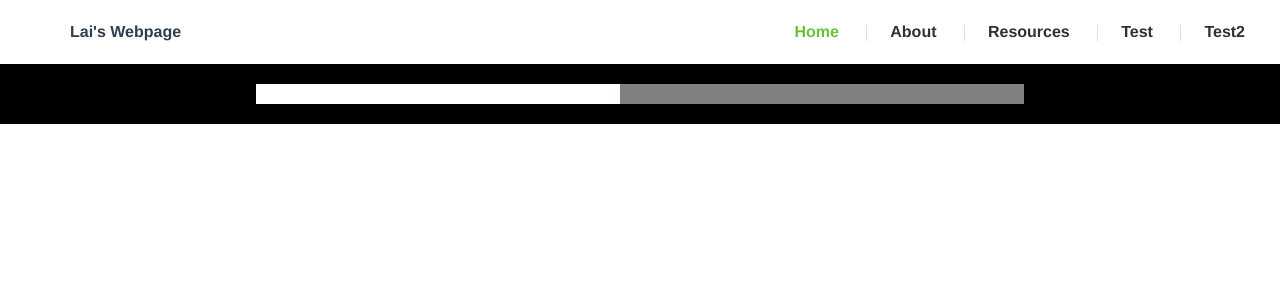
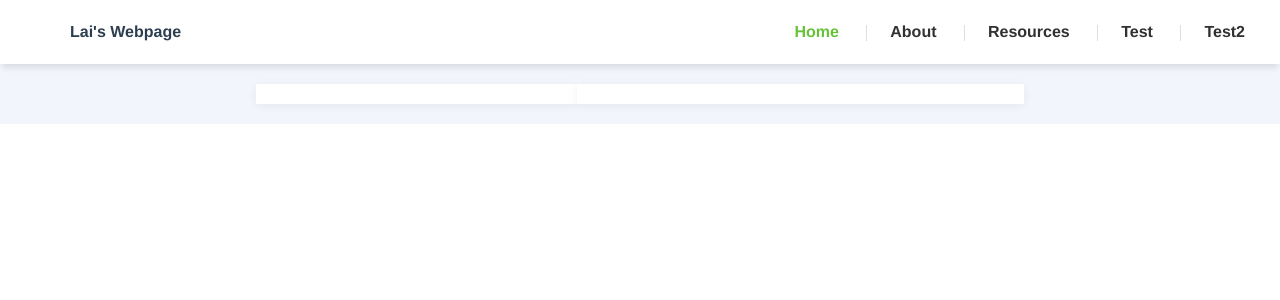
Before and after one commit to AndyPhoenix9879/iris, a Vue app: page /home in a window 1280 px wide. Shown: the top 300 px of the page. Built offline with nearby package versions, Linux system fonts and the light colour scheme.

Commit message:
Design template changes (CSS only tbh only)

```diff
--- a/src/views/Home.vue
+++ b/src/views/Home.vue
@@ -1,5 +1,6 @@
 <template>
 <div class="bg">
+
   <div class="mainContainer">
 
     <div class="Card">
@@ -11,6 +12,7 @@
     </div>
 
   </div>
+
 </div>
 </template>
 
@@ -30,7 +32,7 @@ export default {
 .bg {
   width: auto;
   height: auto;
-  background-color: black;
+  background-color: #F2F6FC;
 }
 .mainContainer {
   padding: 20px 20% 20px 20%;
@@ -41,14 +43,14 @@ export default {
 }
 .Card {
   padding: 10px;
-  width: 450px;
+  width: 400px;
   background-color: white;
   box-shadow: 0 2px 10px 0 rgba(0, 0, 0, 0.06);
 }
 .Card2 {
   padding: 10px;
-  width: 500px;
-  background-color: gray;
+  width: 560px;
+  background-color: white;
   box-shadow: 0 2px 10px 0 rgba(0, 0, 0, 0.06);
 
 }
```
